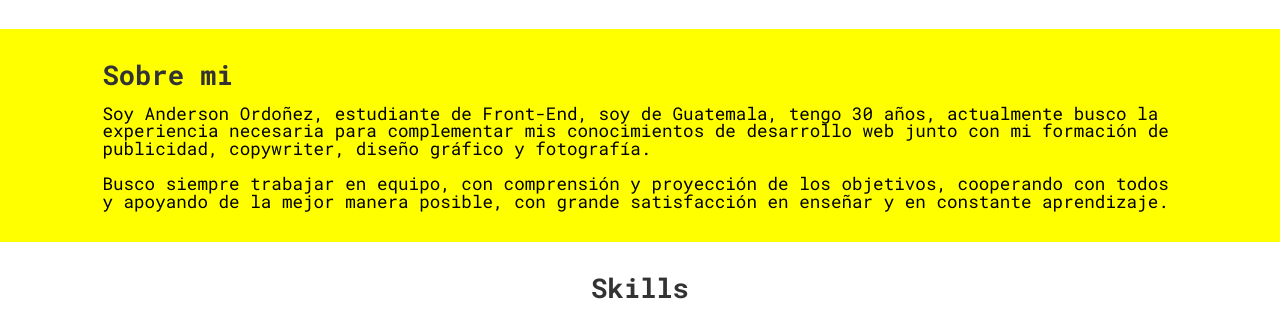
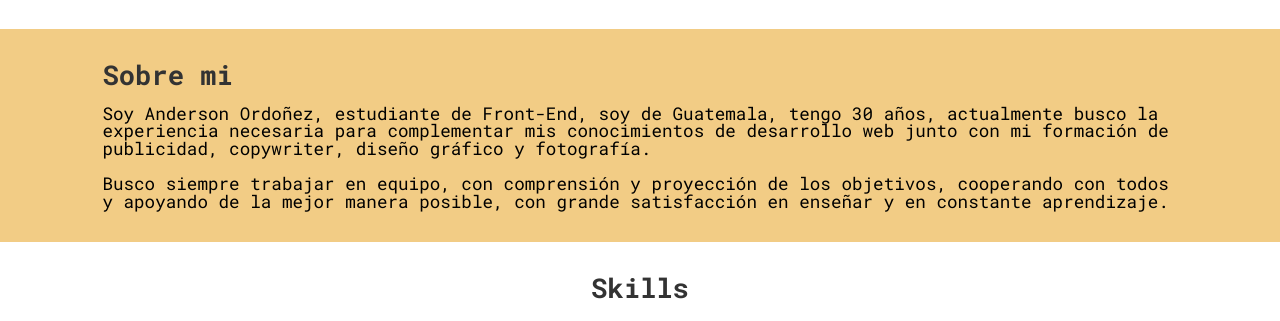
Before and after one commit to AndersonOrdonez/Portafolio, a plain HTML site: page index.html in a window 1280 px wide. Shown: the part 345-666 px from the top of the page. Drawn offline with Linux system fonts and the light colour scheme.

Commit message:
Modificación del color amarillo

```diff
--- a/css/style.css
+++ b/css/style.css
@@ -11,7 +11,7 @@
 
 :root{
     /*Colores*/
-    --base-amarillo: #ffff00;
+    --base-amarillo: #F2CC85;
     --base-grisOscuro: #333333;
     --base-grisPlata:#ececec;
 
```
